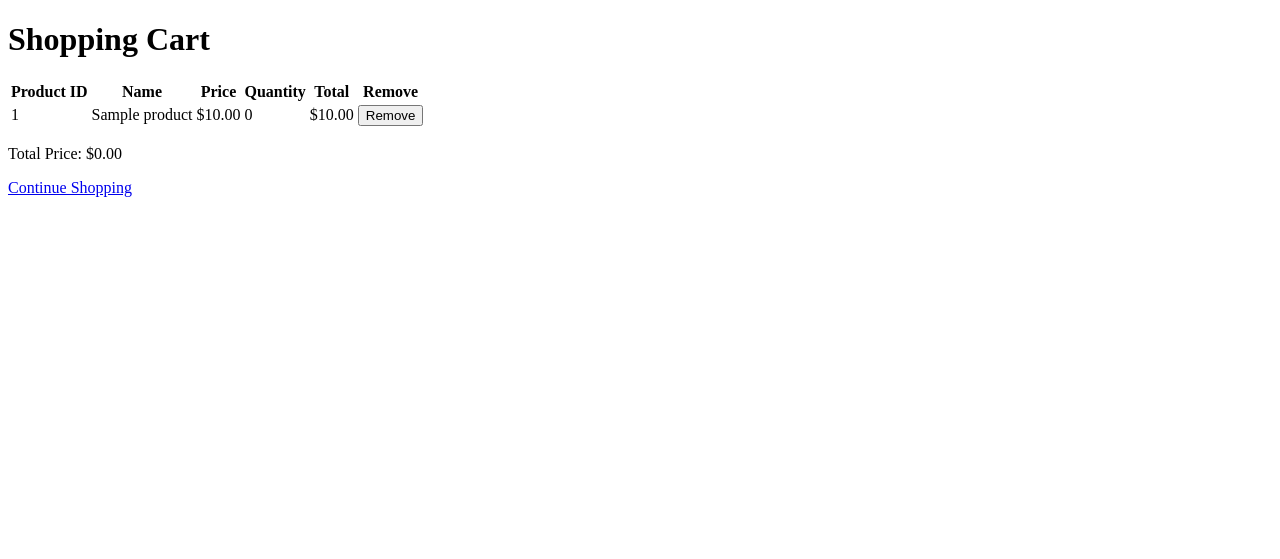
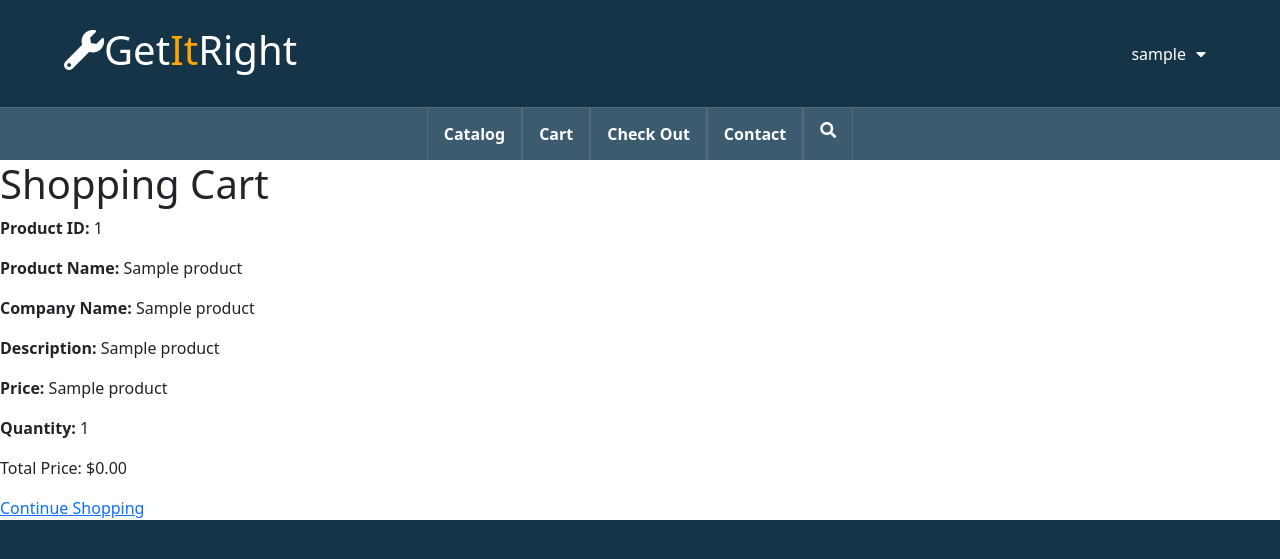
Before and after one commit to SunCh1p/Database-Project, a Flask app: template Flask/templates/cart.html in a window 1280 px wide. Shown: the top 559 px of the page. Run offline with Flask 3, Linux system fonts and the light colour scheme; the template is opened without the code that fills it: most values are stand-ins (such as "Sample title", 1, 10 or a date in 2020); some libraries are stand-ins or nearby versions.

Commit message:
cart and catalog are done

```diff
--- a/Flask/app.py
+++ b/Flask/app.py
@@ -18,9 +18,7 @@ app.config['MYSQL_DB'] = 'aalluhai'
 #Initialize MySQL
 mysql = MySQL(app)
 
-@app.before_request
-def clear_session():
-    session.clear()
+
 
 #index file
 @app.route('/')
@@ -85,21 +83,33 @@ def cart():
     if 'loggedin' in session:
         # Retrieve the customer ID from the session
         customer_id = session['id']
-        print("Customer ID:", customer_id)  # Add this print statement to check the customer ID
+        cursor = mysql.connection.cursor()
+        cursor.execute("SELECT p.*, c.quantity FROM product p INNER JOIN cart c ON p.product_ID = c.product_ID WHERE c.customer_ID = %s", (customer_id,))
+        products = cursor.fetchall()
 
-        cursor = mysql.connection.cursor()
-        cursor.execute("SELECT p.*, c.quantity FROM product p INNER JOIN cart c ON p.product_id = c.product_id WHERE c.customer_id = %s", (customer_id,))
-        products = cursor.fetchall()
+        sum = 0
+        quantitys=[]
+        for item in products:
+             product_id = item[0]
+             price = item[4]
+             cursor.execute('SELECT quantity FROM cart WHERE product_ID = %s AND customer_ID = %s', (product_id, session['id']))
+             quantity= cursor.fetchone()
+             if quantity:
+                sum+=quantity[0]*price
+                quantitys.append(quantity[0])
+
         cursor.close()
 
-        total_price = sum(product[4] * product[5] for product in products)  # Calculating total price
-
-        return render_template('cart.html', products=products, total_price=total_price)
+        return render_template('cart.html', products=products, total_price=sum ,total_quantity=quantitys)
     else:
         flash('Please log in to view your cart.', 'error')
         return redirect(url_for('login'))
 
-
+#counter =0
+#for loop we already have
+    #in products after we print all the staf
+    #print quantitys at index counter
+    #counter++
 
 
 @app.route('/login', methods=['GET','POST'])
--- a/Flask/static/cart.css
+++ b/Flask/static/cart.css
@@ -1,100 +1,61 @@
-/* Color Palette */
-:root {
-    --DarkBlue: #153448;
-    --LightBlue: #3C5B6F;
-    --BorderLightBlue: #536a79;
+
+body {
+    font-family: Arial, sans-serif;
+    margin: 0;
+    padding: 0;
 }
 
-/* General Styling */
-html {
-    background-color: var(--DarkBlue);
-    font-family: Arial, sans-serif;
+header {
+    background-color: #333;
+    color: #fff;
+    padding: 20px;
+    text-align: center;
 }
 
-body {
-    margin: 0;
+main {
+    padding: 20px;
 }
 
-.container {
-    padding-right: 0;
-    padding-left: 0;
-    display: flex;
-    flex-direction: column;
-}
-
-/* Header Styling */
-.NavBarHeader {
-    text-align: center;
-    padding: 20px;
-    background-color: var(--LightBlue);
-    color: white;
-}
-
-.NavBarHeader h1 {
-    margin: 0;
-}
-
-.NavBarHeader a {
-    color: white;
-    text-decoration: none;
-}
-
-.NavBarHeader a:hover {
-    text-decoration: underline;
-}
-
-/* Main Content Styling */
-.orders {
-    background-color: white;
-    border-radius: 10px;
-    padding: 20px;
-    box-shadow: 0 0 10px rgba(0, 0, 0, 0.1);
-    width: 100%;
+.cart-items {
     margin-bottom: 20px;
 }
 
+
+.cart-item {
+    border: 1px solid #ddd;
+    padding: 10px;
+    margin-bottom: 10px;
+}
+
 .cart-total {
-    background-color: white;
-    border-radius: 10px;
-    padding: 20px;
-    box-shadow: 0 0 10px rgba(0, 0, 0, 0.1);
+    text-align: right;
+    margin-bottom: 20px;
 }
 
 .checkout-btn-container {
     text-align: center;
-    margin-top: 20px;
 }
 
-.checkout-btn-container button {
-    background-color: var(--LightBlue);
-    color: white;
+#checkout-btn {
+    background-color: #333;
+    color: #fff;
+    padding: 10px 20px;
     border: none;
     border-radius: 5px;
-    padding: 10px 20px;
     cursor: pointer;
+    font-size: 16px;
 }
 
-.checkout-btn-container button:hover {
-    background-color: var(--BorderLightBlue);
+#checkout-btn:hover {
+    background-color: #555;
 }
 
-/* Footer Styling */
 footer {
+    background-color: #333;
+    color: #fff;
     text-align: center;
     padding: 20px;
-    background-color: var(--DarkBlue);
-    color: white;
+    position: fixed;
+    bottom: 0;
+    width: 100%;
 }
-
-/* Responsive Styling */
-@media (max-width: 768px) {
-    .orders {
-        width: calc(50% - 20px);
-    }
-}
-
-@media (max-width: 576px) {
-    .orders {
-        width: calc(100% - 20px);
-    }
-}
--- a/Flask/templates/cart.html
+++ b/Flask/templates/cart.html
@@ -3,46 +3,67 @@
     <head>
         <meta charset="UTF-8">
         <meta name="viewport" content="width=device-width, initial-scale=1.0">
-    <title>Shopping Cart</title>
+        <title>Get It Right</title>
+        <link rel="stylesheet" type="text/css" href="{{ url_for('static', filename='styles.css') }}">
+        <link rel="stylesheet" type="text/css" href="{{ url_for('static', filename='cart.css') }}">
+        <link rel="stylesheet" href="https://cdnjs.cloudflare.com/ajax/libs/font-awesome/5.15.4/css/all.min.css">
+        <link href="https://cdn.jsdelivr.net/npm/bootstrap@5.3.3/dist/css/bootstrap.min.css" rel="stylesheet" integrity="sha384-QWTKZyjpPEjISv5WaRU9OFeRpok6YctnYmDr5pNlyT2bRjXh0JMhjY6hW+ALEwIH" crossorigin="anonymous">
     </head>
+
     <body>
+        <div class = "NavBarHeader">
+            <h1><a href = "./" class="Logo"><i class="fa fa-wrench" aria-hidden="true"></i>Get<span>It</span>Right</a></h1>
+            {%if username%}
+                <ul class="navAccount user">
+                    <li>{{username}}</li>
+                    <li><i class="fa fa-caret-down arrow-btn" aria-hidden="true"></i></li>
+                    <li>
+                        <ul class="drop-down">
+                            <li><a href = "./logout" class="regisButton">Logout</a></li>
+                            <li><a href = "./" class="regisButton">Profile</a></li>
+                            <li><a href = "./" class="regisButton">Payment</a></li>
+                        </ul>
+                    </li>
+                </ul>
+            {% else %}
+                <ul class="navAccount">
+                    <li><a href = "./login" class="regisButton">Login</a></li>
+                    <li><a href = "./register" class="regisButton">Register</a></li>
+                </ul>
+            {% endif %}
+
+        </div>
+
+        <div class = "NavBar">
+            <ul>
+                <a href = "./catalog" class="NavBarButton">Catalog</a>
+                <a href = "./cart" class="NavBarButton">Cart</a>
+                <a href = "./" class="NavBarButton">Check Out</a></li>
+                <a href = "./" class="NavBarButton">Contact</a>
+                <i class="fa fa-search NavBarButton" aria-hidden="true"></i>
+            </ul>
+        </div>
+
+
     <h1>Shopping Cart</h1>
 
-    {% if cart %}
-        <table>
-            <thead>
-                <tr>
-                    <th>Product ID</th>
-                    <th>Name</th>
-                    <th>Price</th>
-                    <th>Quantity</th>
-                    <th>Total</th>
-                    <th>Remove</th>
-                </tr>
-            </thead>
-            <tbody>
+    <div class="product-list">
+        {% set counter = 0 %}
         {% for product in products %}
-                    <tr>
-                        <td>{{ product[0] }}</td> <!-- Assuming product ID is already a string -->
-                        <td>{{ product[1] }}</td>
-                        <td>${{ '%.2f' % product[4] }}</td> <!-- Format price to two decimal places -->
-                        <td>{{ cart.get(product[0], 0) }}</td>
-                        <td>${{ '%.2f' % (product[4] * cart.get(product[0], 0)) }}</td> <!-- Calculate total with proper formatting -->
-                        <td>
-                            <form action="/cart" method="post">
-                                <input type="hidden" name="remove_product_id" value="{{ product[0] }}">
-                                <button type="submit">Remove</button>
-                            </form>
-                        </td>
-                    </tr>
+            <div class="product">
+                <p><strong>Product ID:</strong> {{ product[0] }}</p>
+                <p><strong>Product Name:</strong> {{ product[1] }}</p>
+                <p><strong>Company Name:</strong> {{ product[2] }}</p>
+                <p><strong>Description:</strong> {{ product[3] }}</p>
+                <p><strong>Price:</strong> {{ product[4] }}</p>
+                <p><strong>Quantity:</strong> {{ total_quantity[loop.index0] }}</p> {# Use loop.index0 as the index #}
+
+            </div>
+            {% set counter = counter + 1 %}
         {% endfor %}
-            </tbody>
-        </table>
+
         <p>Total Price: ${{ '%.2f' % total_price }}</p> <!-- Format total price -->
-    {% else %}
-        <p>Your cart is empty.</p>
-    {% endif %}
-
+    </div>
     <a href="{{ url_for('catalog') }}">Continue Shopping</a>
 </body>
 </html>
```
Also changed, not shown: Flask/templates/catalog.html (+26 -9 lines). Lines whose indentation alone changed are shown as unchanged.
